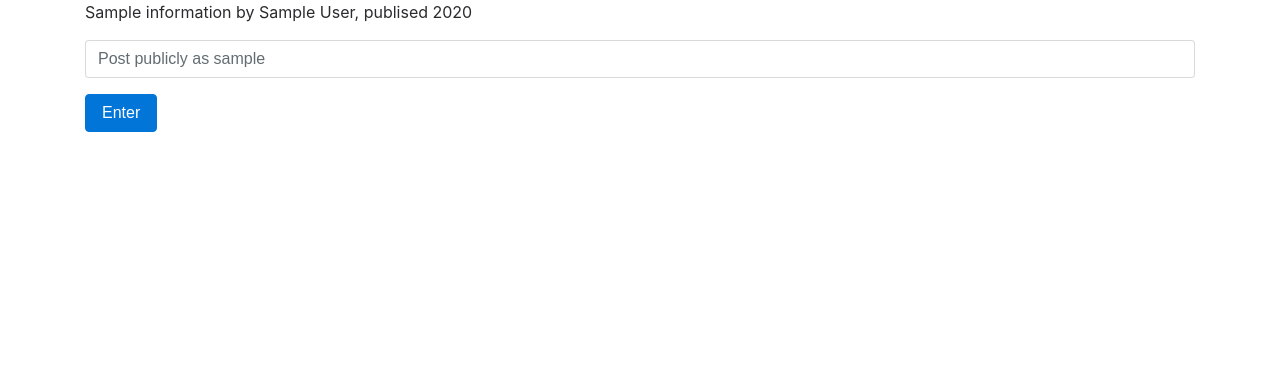
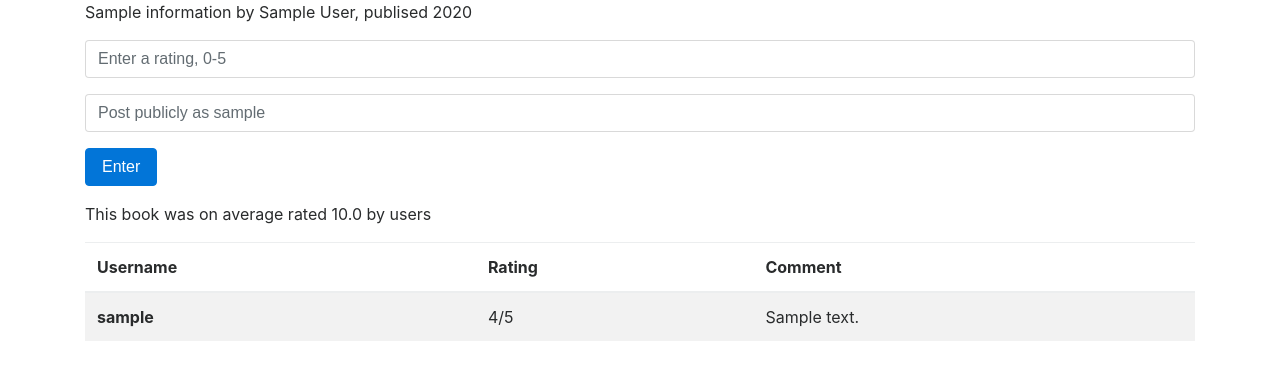
Before and after one commit to Kanishk-K/CS50_Web_Lecture1, a Flask app: template templates/BookPage.html in a window 1280 px wide. Shown: the top 380 px of the page. Run offline with Flask 2, Linux system fonts and the light colour scheme; the template is opened without the code that fills it: most values are stand-ins (such as "Sample title", 1, 10 or a date in 2020); some libraries are stand-ins or nearby versions.

Commit message:
Added rating and comment functionality

```diff
--- a/application.py
+++ b/application.py
@@ -46,7 +46,7 @@ def Landing():
     else:
         username = session["Username"]
         query = request.form.get("BookInfo")
-        results = db.execute("SELECT isbn from books WHERE isbn LIKE :query OR title LIKE :query OR author LIKE :query",{"query" : f"%{query}%"}).fetchall()
+        results = db.execute("SELECT * from books WHERE isbn LIKE :query OR title LIKE :query OR author LIKE :query",{"query" : f"%{query}%"}).fetchall()
         if len(results)==0:
             return f"{username} we were unable to find any result associated with your search, please try again."
         else:
@@ -54,5 +54,16 @@ def Landing():
 @app.route("/Landing/<string:book_isbn>", methods=["POST","GET"])
 def BookPage(book_isbn):
     username = session["Username"]
+    if db.execute("SELECT * from ratings WHERE username = :username AND isbn = :isbn",{"username":username, "isbn" : book_isbn}).fetchone() == None:
+        usercommented = 0
+    elif db.execute("SELECT * from ratings WHERE username = :username AND isbn = :isbn",{"username":username, "isbn" : book_isbn}).fetchone() != None:
+        usercommented = 1
+    message = request.form.get("Message")
+    rating = request.form.get("Rating")
+    if message != None and rating != None and usercommented == 0:
+        db.execute("INSERT INTO ratings (username,message,rating,isbn) VALUES (:username, :message, :rating, :isbn)",{"username" : username, "message" : message, "rating": rating, "isbn" : book_isbn})
+        db.commit()
+    comments = db.execute("SELECT * from ratings WHERE isbn = :isbn",{"isbn" : book_isbn}).fetchall()
     information = db.execute("SELECT * from books WHERE isbn = :isbn",{"isbn" : book_isbn}).fetchone()
-    return render_template("BookPage.html", information=information, username=username)
+    avgrate = db.execute("SELECT avg(rating) from ratings WHERE isbn = :isbn",{"isbn" : book_isbn}).fetchone()
+    return render_template("BookPage.html", information=information, username=username, comments = comments, usercommented = usercommented, avgrate = avgrate)
--- a/templates/BookPage.html
+++ b/templates/BookPage.html
@@ -6,11 +6,14 @@
 
 {% block body %}
     <p>{{ information.title }} by {{ information.author }}, publised {{ information.year }}</p>
-
-    <form action="{{ url_for('Landing') }}" method="post">
+    {% if usercommnented != 1 %}
+    <form action="{{ url_for('BookPage', book_isbn=information.isbn)}}" method="post" autocomplete="off">
+        <div class="form-group">
+            <input class = "form-control" type="number" name="Rating" min="0" max="5" placeholder="Enter a rating, 0-5">
+        </div>
 
         <div class="form-group">
-            <input class = "form-control" name = "BookInfo" type = "text" placeholder="Post publicly as {{username}}">
+            <input class = "form-control" name = "Message" type = "text" placeholder="Post publicly as {{username}}">
         </div>
 
         <div class="form-group">
@@ -18,4 +21,28 @@
         </div>
 
     </form>
+    {% endif %}
+    {% if avgrate[0] == None %}
+    <p>This book has not recieved a rating yet.</p>
+    {% else %}
+    <p>This book was on average rated {{avgrate[0]|float}} by users</p>
+    {% endif %}
+    <table class="table table-striped">
+        <thead class="thead-dark">
+            <tr>
+                <th scope="col">Username</th>
+                <th scope="col">Rating</th>
+                <th scope="col">Comment</th>
+            </tr>
+        </thead>
+        <tbody>
+            {% for comment in comments %}
+            <tr>
+                <th scope="row">{{comment.username}}</th>
+                <td>{{comment.rating}}/5</td>
+                <td>{{comment.message}}</td>
+            </tr>
+            {% endfor %}
+        </tbody>
+    </table>
 {% endblock %}
--- a/templates/Landing.html
+++ b/templates/Landing.html
@@ -7,8 +7,7 @@
 {% block body %}
     <h1>Welcome, {{ username }}</h1>
 
-    <form action="{{ url_for('Landing') }}" method="post">
-
+    <form action="{{ url_for('Landing') }}" method="post" autocomplete="off">
         <div class="form-group">
             <input class = "form-control" name = "BookInfo" type = "text" placeholder="Search for ISBN, Title or Author">
         </div>
--- a/templates/Results.html
+++ b/templates/Results.html
@@ -10,7 +10,7 @@
         {% for result in results %}
             <li>
                 <a href="{{ url_for('BookPage', book_isbn=result.isbn)}}">
-                    {{result.isbn}}
+                    [{{ result.isbn}}] {{ result.title }} by {{ result.author }}, publised {{ result.year }}
                 </a>
             </li>
         {% endfor %}
--- a/templates/index.html
+++ b/templates/index.html
@@ -7,7 +7,7 @@
 {% block body %}
     <h1>Sign Up or Log In!</h1>
 
-    <form action="{{ url_for('Landing') }}" method="post">
+    <form action="{{ url_for('Landing') }}" method="post" autocomplete="off">
 
         <div class="form-group">
             <input class = "form-control" name = "Username" type = "text" placeholder="Username">
```
Also changed, not shown: 2 other files.
